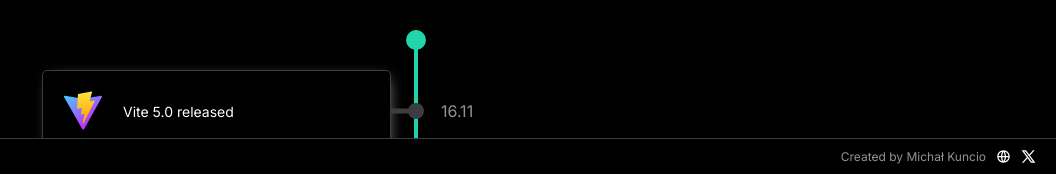
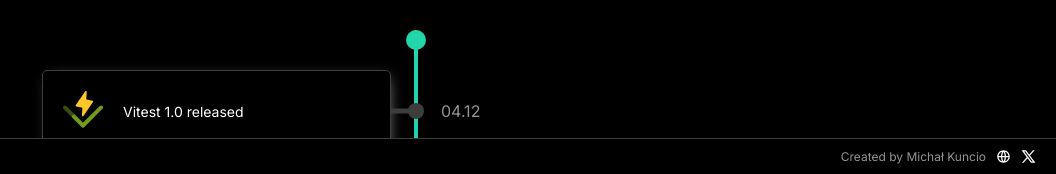
Before and after one commit to michalkuncio/frontendhistory, a Nuxt app: page / in a window 1280 px wide. Shown: the part 626-800 px from the top of the page, without its empty margins (224-1280 px from the left). Built offline with nearby package versions, Linux system fonts and the light colour scheme.

Commit message:
Add Vitest 1.0 history item

```diff
--- /dev/null
+++ b/components/icons/logos/vitest.vue
@@ -0,0 +1,3 @@
+<template>
+    <svg width="256" height="256" viewBox="0 0 256 256" xmlns="http://www.w3.org/2000/svg"><path fill="#FCC72B" d="m192.115 70.808l-61.2 88.488a5.27 5.27 0 0 1-2.673 2.002a5.285 5.285 0 0 1-3.343-.005a5.25 5.25 0 0 1-2.66-2.01a5.214 5.214 0 0 1-.903-3.203l2.45-48.854l-39.543-8.386a5.256 5.256 0 0 1-2.292-1.118a5.222 5.222 0 0 1-1.83-4.581a5.226 5.226 0 0 1 .895-2.383L142.218 2.27a5.279 5.279 0 0 1 6.016-1.996a5.243 5.243 0 0 1 2.66 2.01c.643.942.96 2.066.903 3.203l-2.45 48.855l39.542 8.386a5.262 5.262 0 0 1 2.293 1.117a5.21 5.21 0 0 1 1.829 4.582a5.212 5.212 0 0 1-.896 2.382Z" /><path fill="#729B1B" d="M128.025 233.537a12.356 12.356 0 0 1-8.763-3.63l-57.828-57.823a12.389 12.389 0 0 1 .023-17.5a12.394 12.394 0 0 1 17.5-.024l49.068 49.061L234.917 96.733a12.39 12.39 0 0 1 17.523 17.524l-115.655 115.65a12.343 12.343 0 0 1-8.76 3.63Z" /><path fill="#729B1B" fill-opacity=".5" d="M127.975 233.537a12.356 12.356 0 0 0 8.763-3.63l57.828-57.823a12.385 12.385 0 0 0 3.605-8.754a12.395 12.395 0 0 0-12.375-12.376a12.4 12.4 0 0 0-8.755 3.606l-49.066 49.061L21.082 96.733a12.392 12.392 0 0 0-17.524 17.524l115.656 115.65a12.347 12.347 0 0 0 8.76 3.63Z" /></svg>
+</template>
--- a/data/2023.ts
+++ b/data/2023.ts
@@ -1,6 +1,12 @@
 export default {
     year: 2023,
     items: [
+        {
+            date: '2023-12-04',
+            title: 'Vitest 1.0 released',
+            link: 'https://github.com/vitest-dev/vitest/releases/tag/v1.0.0',
+            icon: 'vitest'
+        },
         {
             date: '2023-11-16',
             title: 'Vite 5.0 released',
```
